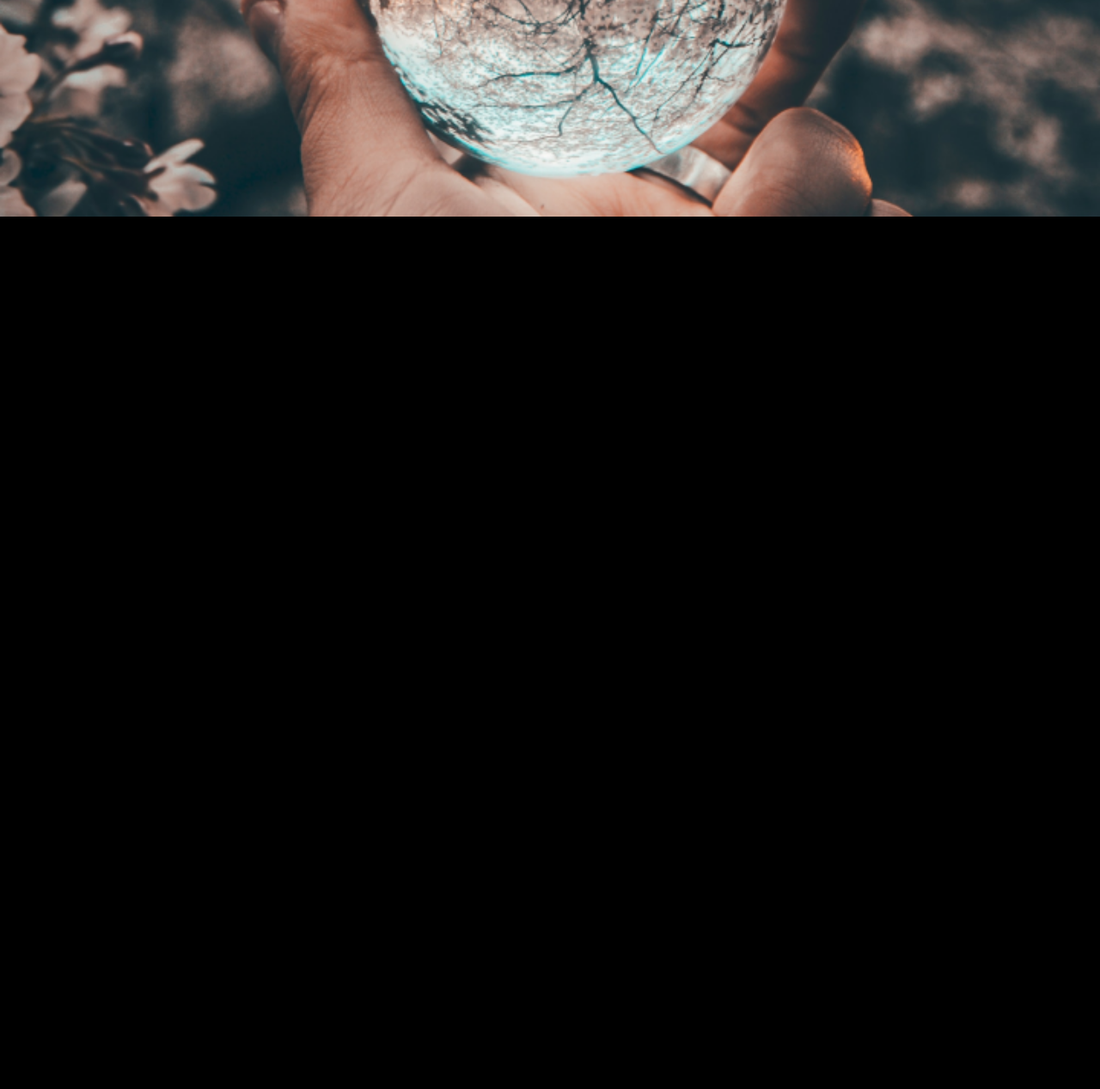
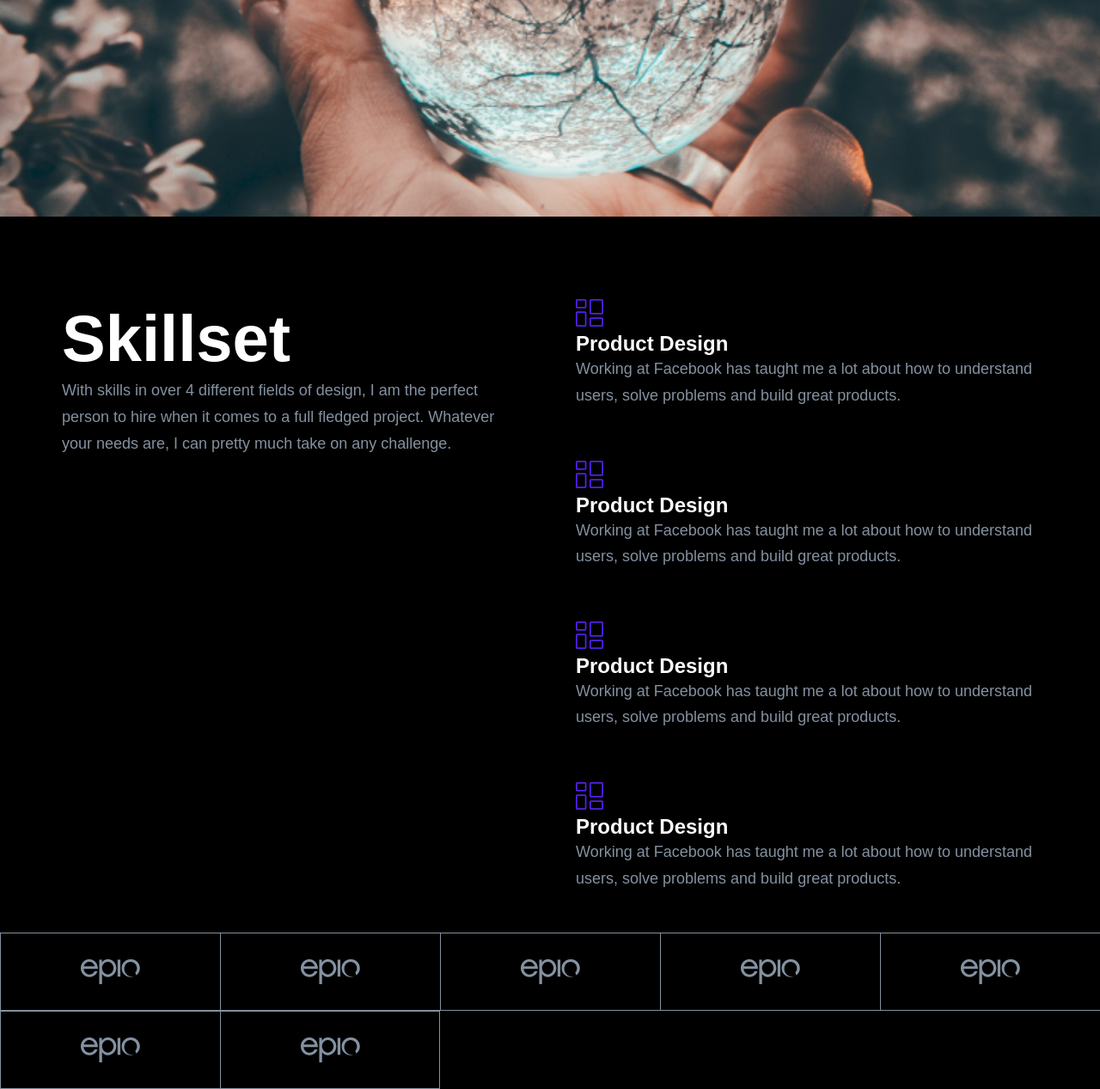
Before and after one commit to random-overflow/robin-williams-portfolio, a website: page index.html in a window 1280 px wide. Shown: the part 2724-3991 px from the top of the page at 86% size. Before the commit the page ends 3024 px from the top, so only its background shows below. Drawn offline with Linux system fonts and the light colour scheme.

Commit message:
feat: add logo bar

```diff
--- a/index.html
+++ b/index.html
@@ -3,12 +3,7 @@
 
 <head>
     <meta charset="UTF-8">
-    <meta name="viewport" content="width=device-width, initial-scale=1.0">
-
-    <link href="https://fonts.googleapis.com/css?family=Open+Sans:300,400,600" rel="stylesheet">
     <link rel="stylesheet" href="css/style.css">
-    <link rel="shortcut icon" type="image/png" href="img/favicon.png">
-
     <title>Robin Williams</title>
 </head>
 
@@ -125,6 +120,74 @@
         <div class="mid__image">
         </div>
     </section>
+    <section class="skillset">
+        <div class="skillset__desc">
+            <h1 class="text--light">
+                Skillset
+            </h1>
+            <p class="text--light-gray">
+                With skills in over 4 different fields of design, I am the perfect person to hire when it comes to a
+                full fledged project. Whatever your needs are, I can pretty much take on any challenge.
+            </p>
+        </div>
+        <div class="skillset__list">
+            <div class="skillset__skill">
+                <img src="./img/Vector.svg" alt="vector image">
+                <h3 class="text--light">
+                    Product Design
+                </h3>
+                <p class="text--light-gray">Working at Facebook has taught me a lot about how to understand users, solve
+                    problems and build great products.</p>
+            </div>
+            <div class="skillset__skill">
+                <img src="./img/Vector.svg" alt="vector image">
+                <h3 class="text--light">
+                    Product Design
+                </h3>
+                <p class="text--light-gray">Working at Facebook has taught me a lot about how to understand users, solve
+                    problems and build great products.</p>
+            </div>
+            <div class="skillset__skill">
+                <img src="./img/Vector.svg" alt="vector image">
+                <h3 class="text--light">
+                    Product Design
+                </h3>
+                <p class="text--light-gray">Working at Facebook has taught me a lot about how to understand users, solve
+                    problems and build great products.</p>
+            </div>
+            <div class="skillset__skill">
+                <img src="./img/Vector.svg" alt="vector image">
+                <h3 class="text--light">
+                    Product Design
+                </h3>
+                <p class="text--light-gray">Working at Facebook has taught me a lot about how to understand users, solve
+                    problems and build great products.</p>
+            </div>
+        </div>
+    </section>
+    <section class="logobar">
+        <div class="logobar__logo">
+            <img src="./img/Vector-logobar.svg" alt="vector logobar image">
+        </div>
+        <div class="logobar__logo">
+            <img src="./img/Vector-logobar.svg" alt="vector logobar image">
+        </div>
+        <div class="logobar__logo">
+            <img src="./img/Vector-logobar.svg" alt="vector logobar image">
+        </div>
+        <div class="logobar__logo">
+            <img src="./img/Vector-logobar.svg" alt="vector logobar image">
+        </div>
+        <div class="logobar__logo">
+            <img src="./img/Vector-logobar.svg" alt="vector logobar image">
+        </div>
+        <div class="logobar__logo">
+            <img src="./img/Vector-logobar.svg" alt="vector logobar image">
+        </div>
+        <div class="logobar__logo">
+            <img src="./img/Vector-logobar.svg" alt="vector logobar image">
+        </div>
+    </section>
 </body>
 
 </html>
--- /dev/null
+++ b/sass/components/_logobar.scss
@@ -0,0 +1,16 @@
+.logobar {
+    display: grid;
+    grid-template-columns: repeat(auto-fit, minmax(25rem, 1fr));
+
+    &__logo {
+        padding-inline: 6rem;
+        padding-block: 3rem;
+        display: flex;
+        justify-content: center;
+        align-items: center;
+        border: 1px $color-light-grey solid;
+        &:not(:last-child){
+            border-right-style: none;
+        }
+    }
+}
--- /dev/null
+++ b/sass/components/_skillset.scss
@@ -0,0 +1,15 @@
+.skillset {
+    display: grid;
+    grid-template-columns: repeat(auto-fit, minmax(25rem, 1fr));
+    grid-gap: 6rem;
+
+    @extend .container;
+    @include padding-block;
+
+    &__list {
+        display: grid;
+        grid-template-columns: repeat(auto-fit, minmax(25rem, 1fr));
+        grid-gap: 6rem;
+
+    }
+}
--- a/sass/main.scss
+++ b/sass/main.scss
@@ -8,4 +8,6 @@
 @import "./components/navbar";
 @import "./components/hero";
 @import "./components/exp";
-@import "./components/mid"
+@import "./components/mid";
+@import "./components/skillset";
+@import "./components/logobar";
```
Also changed, not shown: css/style.css, img/Vector-logobar.svg (added), img/Vector.svg (added), sass/components/_projects.scss (added).
